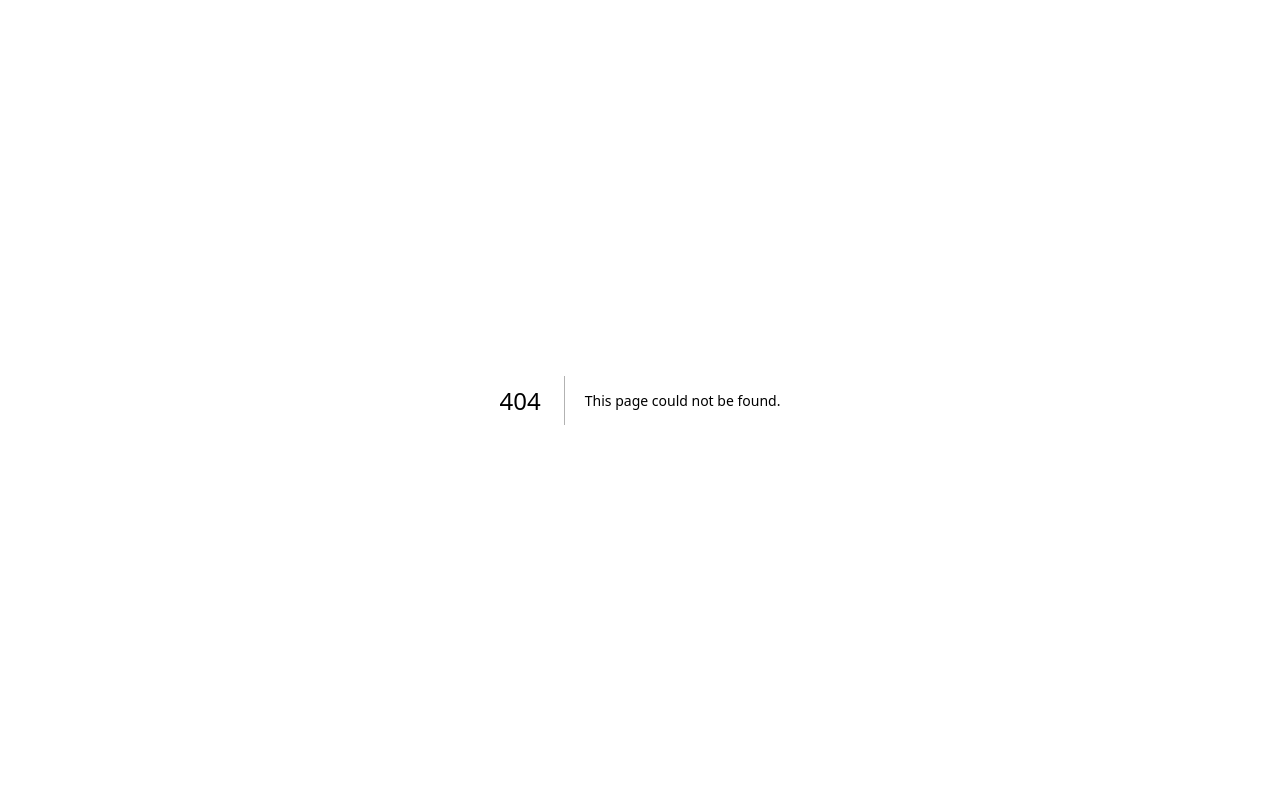
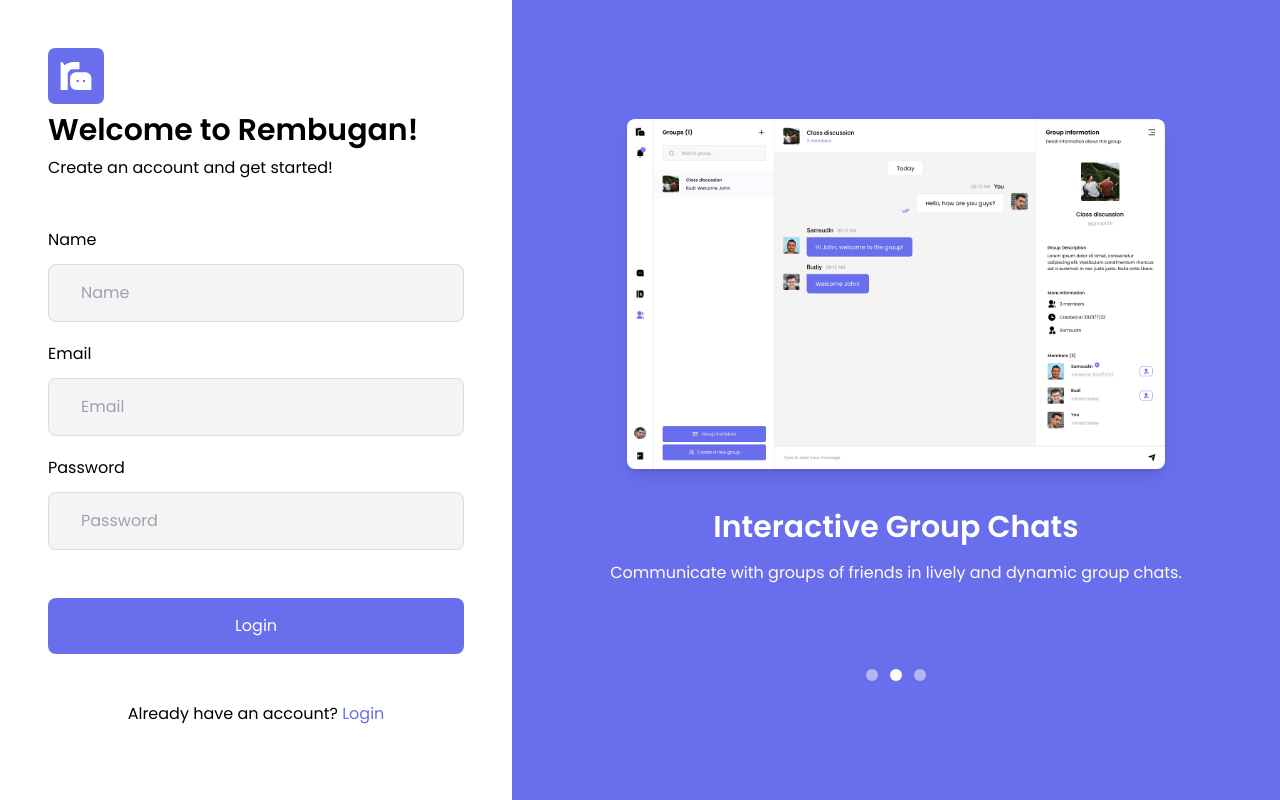
Before and after one commit to zaarza/rembugan-app, a Next.js app in the folder frontend/: page /register in a window 1280 px wide. Before the commit this address had no page. Built offline with nearby package versions, Linux system fonts and the light colour scheme.

Commit message:
style(register): slicing from ui design

```diff
--- /dev/null
+++ b/frontend/app/register/page.tsx
@@ -0,0 +1,117 @@
+"use client";
+
+import InputGroup from "@/components/InputGroup";
+import { useFormik } from "formik";
+import Link from "next/link";
+import { useState, useEffect } from "react";
+import * as Yup from "yup";
+
+interface FormInitialValues {
+    name: string,
+    email: string,
+    password: string
+};
+
+interface CarouselData {
+    image: string,
+    title: string,
+    description: string,
+}
+
+const Register = () => {
+    const form = useFormik({
+        initialValues: {
+            name: "",
+            email: "",
+            password: ""
+        },
+        validationSchema: Yup.object({
+            name: Yup.string().required(),
+            email: Yup.string().required(),
+            password: Yup.string().required(),
+        }),
+        onSubmit: (values) => formSubmit(values)
+    })
+
+    const formSubmit = (values: FormInitialValues) => {
+        //  TODO: api integration
+        //  TODO: set errors message from response if any
+        //  TODO: redirect to login page if success register
+        setTimeout(() => {
+            form.setSubmitting(false)
+        }, 2000)
+    };
+
+    const [activeCarousel, setActiveCarousel] = useState<number>(0);
+    const [carouselData, setCarouselData] = useState<CarouselData[]>([
+        {
+            image: "/assets/images/carousel-private.png",
+            title: "Start Conversation Effortlessly",
+            description: "Discover new friends and begin talking about things you love.",
+        },
+        {
+            image: "/assets/images/carousel-group.png",
+            title: "Interactive Group Chats",
+            description: "Communicate with groups of friends in lively and dynamic group chats.",
+        },
+        {
+            image: "/assets/images/carousel-notification.png",
+            title: "Real-Time Notifications",
+            description: "Never miss important messages with instant notifications send directly to your inbox",
+        },
+    ])
+
+    useEffect(() => {
+        //  TODO:  check authentication, redirect to main page if has been logged in
+    }, [])
+
+    useEffect(() => {
+        const automatedCarousel = setInterval(() => {
+            if (activeCarousel < carouselData.length -1) {
+                setActiveCarousel(activeCarousel + 1)
+            } else {
+                setActiveCarousel(0)
+            };
+        }, 5000);
+
+        return (() => {
+            clearInterval(automatedCarousel);
+        })
+    }, [activeCarousel, carouselData])
+
+    return (
+        <div className="flex flex-col lg:flex-row w-full lg:min-h-screen">
+            <div className="carousel lg:max-h-screen bg-primary flex flex-col items-center px-8 py-12 gap-y-10 lg:w-full lg:order-2 justify-center">
+                <img className="h-[200px]  rounded-lg shadow-lg lg:h-[350px]" src={ carouselData[activeCarousel].image } alt="carousel" />
+                <div className="h-[120px] flex flex-col gap-y-4">
+                    <h1 className="font-semibold text-2xl text-white text-center lg:text-3xl">{ carouselData[activeCarousel].title }</h1>
+                    <h2 className="text-base text-white text-center">{ carouselData[activeCarousel].description }</h2>
+                </div>
+                <div className="flex gap-x-3">
+                    {carouselData.map((carouselItem, index) => (
+                        <button className={` rounded-full w-3 aspect-square ${activeCarousel === index ? 'bg-white' : 'bg-white/50'}`}  key={index} onClick={() => setActiveCarousel(index)} />
+                    ))}
+                </div>
+            </div>
+
+            <form className="credentials overflow-auto lg:max-h-screen flex flex-col gap-y-12 px-8 py-12 lg:w-full lg:max-w-[40%] lg:px-12" onSubmit={ form.handleSubmit } >
+                <div className="header flex flex-col gap-y-2">
+                    <img className="w-14" src="/assets/images/rembugan-logo.svg" alt="rembugan logo" />
+                    <h1 className="font-semibold text-2xl lg:text-3xl">Welcome to Rembugan!</h1>
+                    <h2 className="text-base">Create an account and get started!</h2>
+                </div>
+
+                <div className="flex flex-col gap-y-5">
+                    <InputGroup name="name" type="name" formikObject={ form }/>
+                    <InputGroup name="email" type="email" formikObject={ form }/>
+                    <InputGroup name="password" type="password" formikObject={ form }/>
+                </div>
+
+                <button className="bg-primary py-4 px-8 rounded-lg text-white hover:brightness-95 disabled:bg-gray-400" type="submit" disabled={ form.isSubmitting }>Login</button>
+                <small className="self-center text-base">Already have an account? <Link className="text-primary" href="/login">Login</Link></small>
+            </form>
+        </div>
+    )
+}
+
+export default Register;
```
